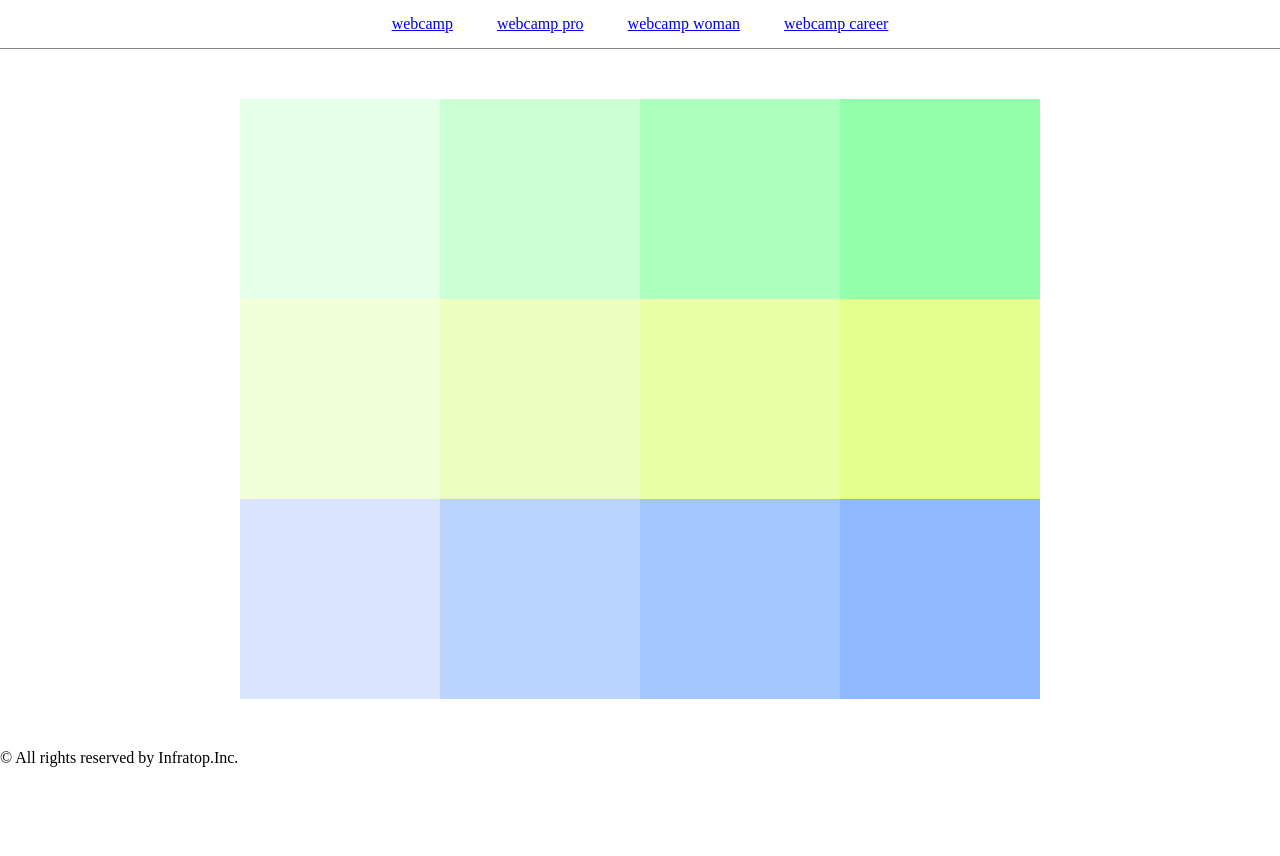
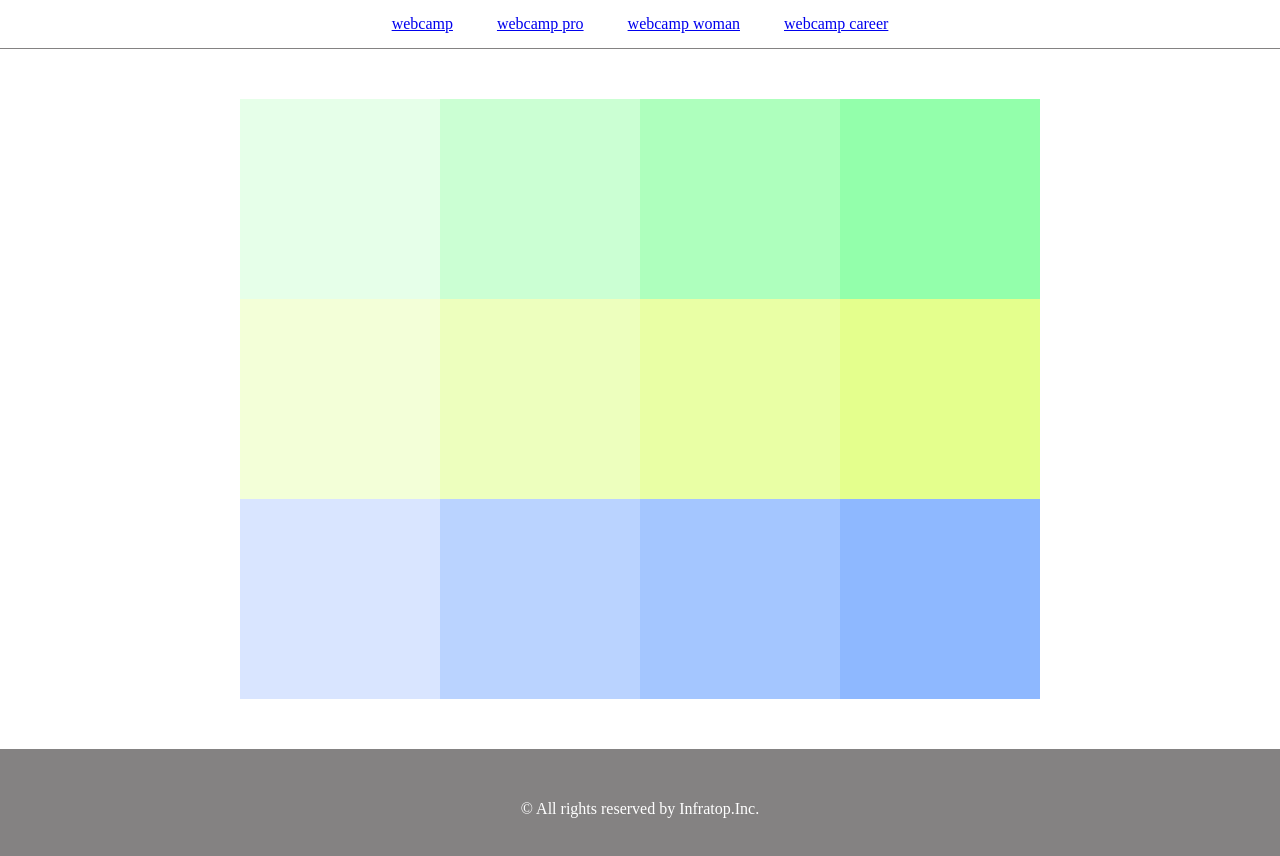
Before and after one commit to siyo0715/1-5-Practice-problem, a plain HTML site: page index.html in a window 1280 px wide. Shown: the part 78-934 px from the top of the page. Before the commit the page ends 845 px from the top, so only its background shows below. Drawn offline with Linux system fonts and the light colour scheme.

Commit message:
[Add]footerに指示を指定

```diff
--- a/style.css
+++ b/style.css
@@ -100,3 +100,14 @@
     height: 200px;
     background-color: #8eb8ff;
   }
+  .footer {
+    width: 100%;
+    height: 120px;
+    text-align: center;
+    line-height: 120px;
+    background-color: #848282;
+  }
+
+  .footer-text {
+    color: #fff;
+  }
```
